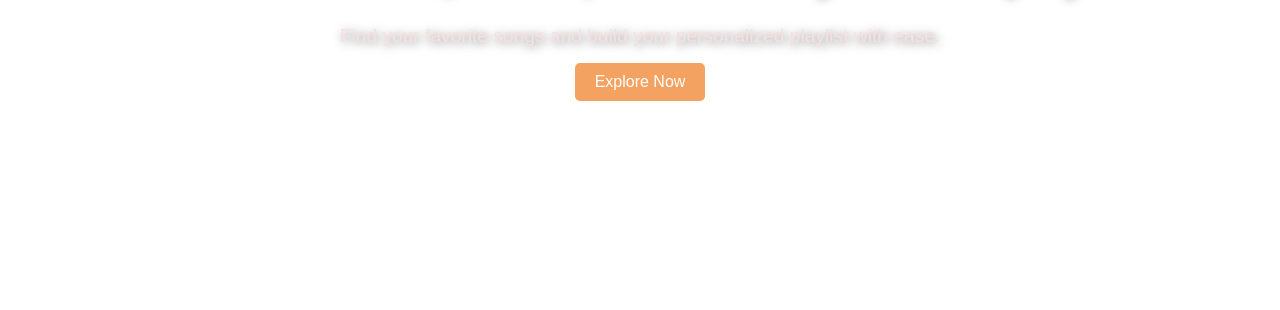
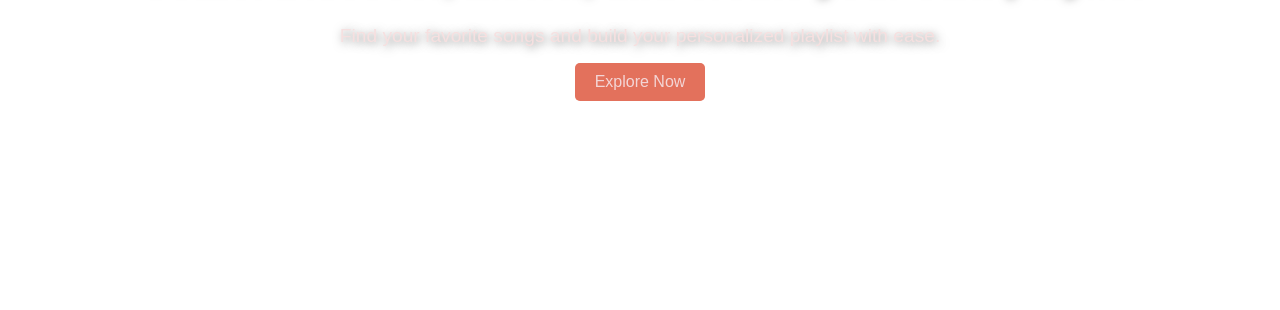
Before and after one commit to carlos-cheruiyot/music-app, a plain HTML site: page index.html in a window 1280 px wide. In both pictures the pointer is over the button "Explore Now". Shown: the part 490-800 px from the top of the page. Drawn offline with Linux system fonts and the light colour scheme.

Commit message:
feat :changing button color to green and also adding an hover effect

```diff
--- a/style.css
+++ b/style.css
@@ -61,7 +61,7 @@ nav {
 
 
 button {
-    background: #f4a261;
+    background: #4aea22;
     border: none;
     padding: 10px 20px;
     font-size: 1rem;
@@ -80,8 +80,17 @@ button::before {
     left: 50%;
     width: 0;
     height: 0;
-    background: rgba(255, 255, 255, 0.3);
+    background: rgba(216, 117, 117, 0.3);
     border-radius: 50%;
     transform: translate(-50%, -50%);
     transition: width 0.4s, height 0.4s;
 }
+
+button:hover::before {
+    width: 200%;
+    height: 200%;
+}
+
+button:hover {
+    background: #e76f51;
+}
```
